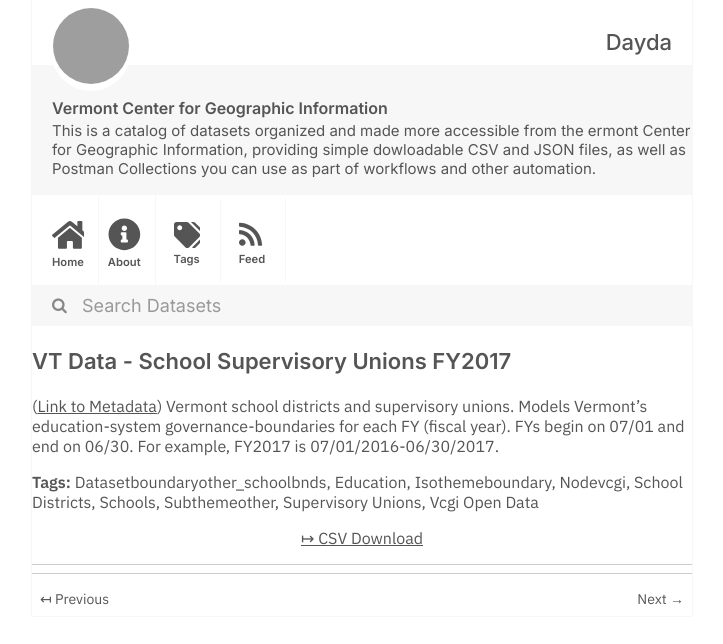
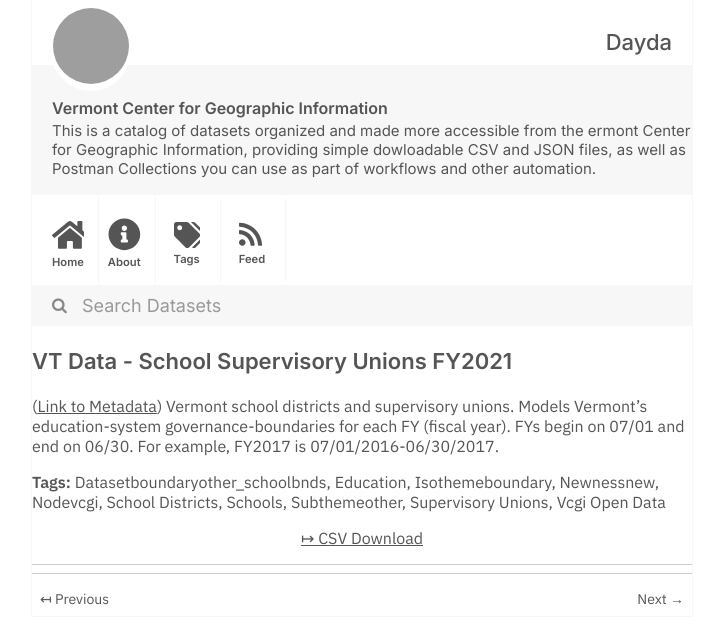
Before and after one commit to dayda-entities/vermont-center-for-geographic-information, a Jekyll site: the page built from _posts/2020-11-12-vt-data-school-supervisory-uni.md, in a window 1280 px wide, cut to the strip 0-644 px from the top of the page. Shown: the whole strip, without its empty margins (278-1001 px from the left). Built offline with Jekyll 4.4.1, drawn with Linux system fonts in a browser that asks for light colours; part of the change alters nothing that is shown; grey boxes are pictures that could not be loaded.

Commit message:
Publish Data

```diff
--- a/_posts/2020-11-12-vt-data-school-supervisory-uni.md
+++ b/_posts/2020-11-12-vt-data-school-supervisory-uni.md
@@ -1,13 +1,14 @@
 ---
-title: VT Data - School Supervisory Unions FY2017
-created: '2020-11-12T13:07:36.617756'
-modified: '2020-11-12T13:07:36.617763'
+title: VT Data - School Supervisory Unions FY2021
+created: '2020-11-12T13:07:28.705691'
+modified: '2020-11-12T13:07:28.705697'
 state: active
 type: dataset
 tags:
   - Datasetboundaryother_schoolbnds
   - Education
   - Isothemeboundary
+  - Newnessnew
   - Nodevcgi
   - School Districts
   - Schools
@@ -16,9 +17,9 @@ tags:
   - Vcgi Open Data
 groups: []
 csv_url: >-
-  https://geodata.vermont.gov/datasets/5e37a061c19743f292fe786dfdde003e_46.csv?outSR=%7B%22latestWkid%22%3A32145%2C%22wkid%22%3A32145%7D
+  https://geodata.vermont.gov/datasets/eaa6840f543d4167b8170d366fcbb842_52.csv?outSR=%7B%22latestWkid%22%3A32145%2C%22wkid%22%3A32145%7D
 json_url: ''
 layout: post
 
 ---
-(<a href='http://maps.vcgi.vermont.gov/gisdata/metadata/BoundaryOther_SCHOOLBNDS.htm' target='_blank'>Link to Metadata</a>) Vermont school districts and supervisory unions. Models Vermont's education-system governance-boundaries for each FY (fiscal year). FYs begin on 07/01 and end on 06/30. For example, FY2017 is 07/01/2016-06/30/2017.
+(<a href='https://maps.vcgi.vermont.gov/gisdata/metadata/BoundaryOther_SCHOOLBNDS.htm' rel='nofollow ugc' target='_blank'>Link to Metadata</a>) Vermont school districts and supervisory unions. Models Vermont's education-system governance-boundaries for each FY (fiscal year). FYs begin on 07/01 and end on 06/30. For example, FY2017 is 07/01/2016-06/30/2017.
```
